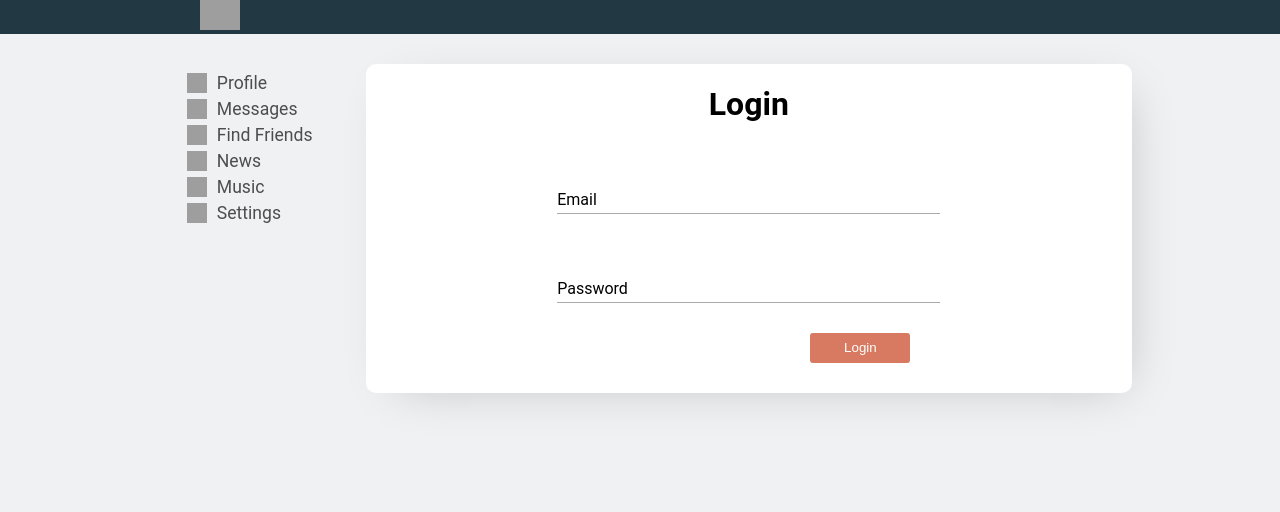
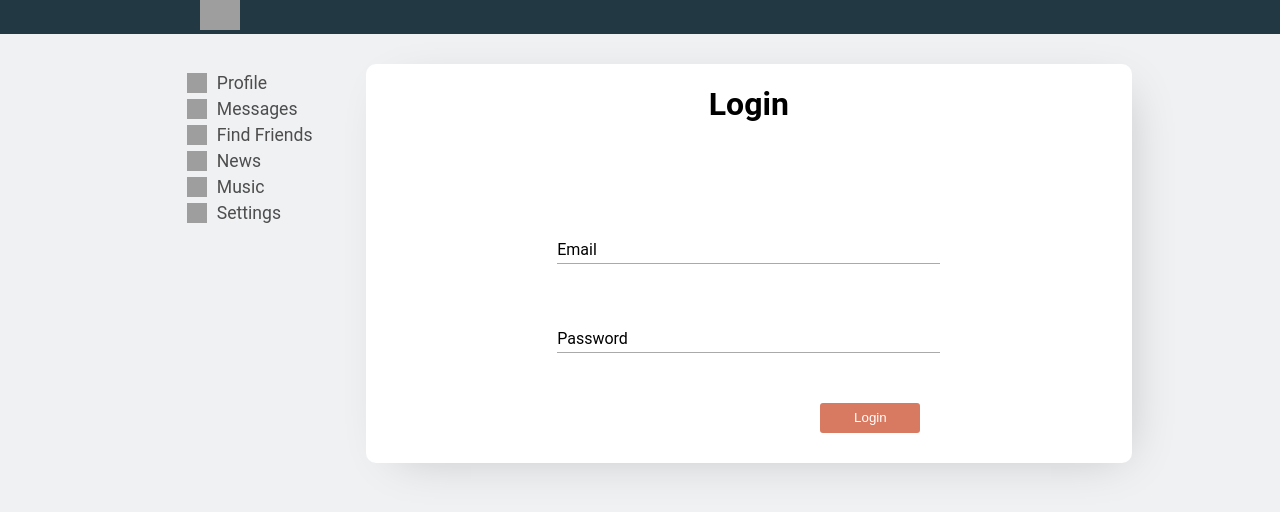
Before and after one commit to sver-hub/JSReactSocialNetwork, a React (Create React App) app: page /auth in a window 1280 px wide. Shown: the top 512 px of the page. Built offline with nearby package versions, Linux system fonts and the light colour scheme; grey boxes are pictures that could not be loaded.

Commit message:
added error handling to auth page

```diff
--- a/package.json
+++ b/package.json
@@ -23,6 +23,7 @@
   "eslintConfig": {
     "extends": "react-app"
   },
+  "proxy": "http://localhost:5000",
   "browserslist": {
     "production": [
       ">0.2%",
--- a/src/components/Auth/Auth.jsx
+++ b/src/components/Auth/Auth.jsx
@@ -1,27 +1,48 @@
-import React from "react";
+import React, {useState} from "react";
 import style from "./Auth.module.css"
 import {FloatingWrapper} from "../FloatingWrapper/FloatingWrapper";
+import {useHttp} from "../../hooks/http.hook";
 
 export const Auth = () => {
+    const {loading, error, request, clearError} = useHttp()
+    const [form, setForm] = useState({email: '', password: ''})
+
+    const changeHandler = (event) => {
+        setForm({...form, [event.target.name]: event.target.value})
+        clearError()
+    }
+
+    const loginHandler = async () => {
+        try {
+            const data = await request('/api/auth/login', 'POST', {...form})
+
+        } catch (e) {
+        } finally {
+            setForm({email: '', password: ''})
+        }
+    }
 
     return (
         <FloatingWrapper>
             <div className={style.wrapper}>
                 <h1 className={style.header}>Login</h1>
                 <form action="" className={style.form} autoComplete={'off'}>
+                    <span className={`${style.error} ${error ? '' : style.errorHidden}`}>{error ?? ''}</span>
                     <div className={style.formItem}>
-                        <input type="text" className={style.input} name={'email'} required={true} />
+                        <input type="text" value={form.email} className={style.input} name={'email'} required={true}
+                               onChange={changeHandler}/>
                         <label className={style.label}>
                             <span className={style.labelContent}>Email</span>
                         </label>
                     </div>
                     <div className={style.formItem}>
-                        <input type="password" className={style.input} required={true}/>
+                        <input type="password" value={form.password} name={'password'} className={style.input}
+                               required={true} onChange={changeHandler}/>
                         <label className={style.label}>
                             <span className={style.labelContent}>Password</span>
                         </label>
                     </div>
-                    <button className={style.button}>Login</button>
+                    <button className={style.button} onClick={loginHandler} disabled={loading}>Login</button>
                 </form>
             </div>
         </FloatingWrapper>
--- a/src/components/Auth/Auth.module.css
+++ b/src/components/Auth/Auth.module.css
@@ -76,10 +76,29 @@
     transform: translateX(0);
 }
 
+
+
+.error {
+    display: flex;
+    align-items: center;
+    justify-content: center;
+    width: 100%;
+    height: 50px;
+    border-radius: 4px;
+    background-color: #eca1a1;
+    color: #c73c3c;
+    transition: all 0.3s ease;
+}
+
+.error.errorHidden {
+    background-color: transparent;
+    color: transparent;
+}
+
 .button {
     width: 100px;
     height: 30px;
-    margin: 10px 30px 0 auto;
+    margin: 30px 20px 0 auto;
     background-color: var(--color-terra-cotta);
     color: white;
     border: none;
--- a/src/components/Header/Header.module.css
+++ b/src/components/Header/Header.module.css
@@ -3,7 +3,7 @@
     background-color: #223843;
     position: fixed;
     width: 100%;
-
+    z-index: 99999;
   }
 
 .header img {
--- /dev/null
+++ b/src/hooks/http.hook.js
@@ -0,0 +1,33 @@
+import {useCallback, useState} from "react";
+
+export const useHttp = () => {
+    const [loading, setLoading] = useState(false)
+    const [error, setError] = useState(null)
+
+    const request = useCallback(async (url, method = 'GET', body = null, headers = { }) => {
+        setLoading(true)
+        try {
+            if (body) {
+                body = JSON.stringify(body)
+                headers['Content-Type'] = 'application/json'
+            }
+            const response = await fetch(url, {method, body, headers})
+            const data = await response.json()
+
+            if (!response.ok){
+                throw new Error(data.message || 'Something went wrong...')
+            }
+
+            setLoading(false)
+            return data
+        } catch (e) {
+            setLoading(false)
+            setError(e.message)
+            throw e
+        }
+    }, [])
+
+    const clearError = useCallback(() => {setError(null)}, [])
+
+    return {loading, request, error, clearError}
+}
```
